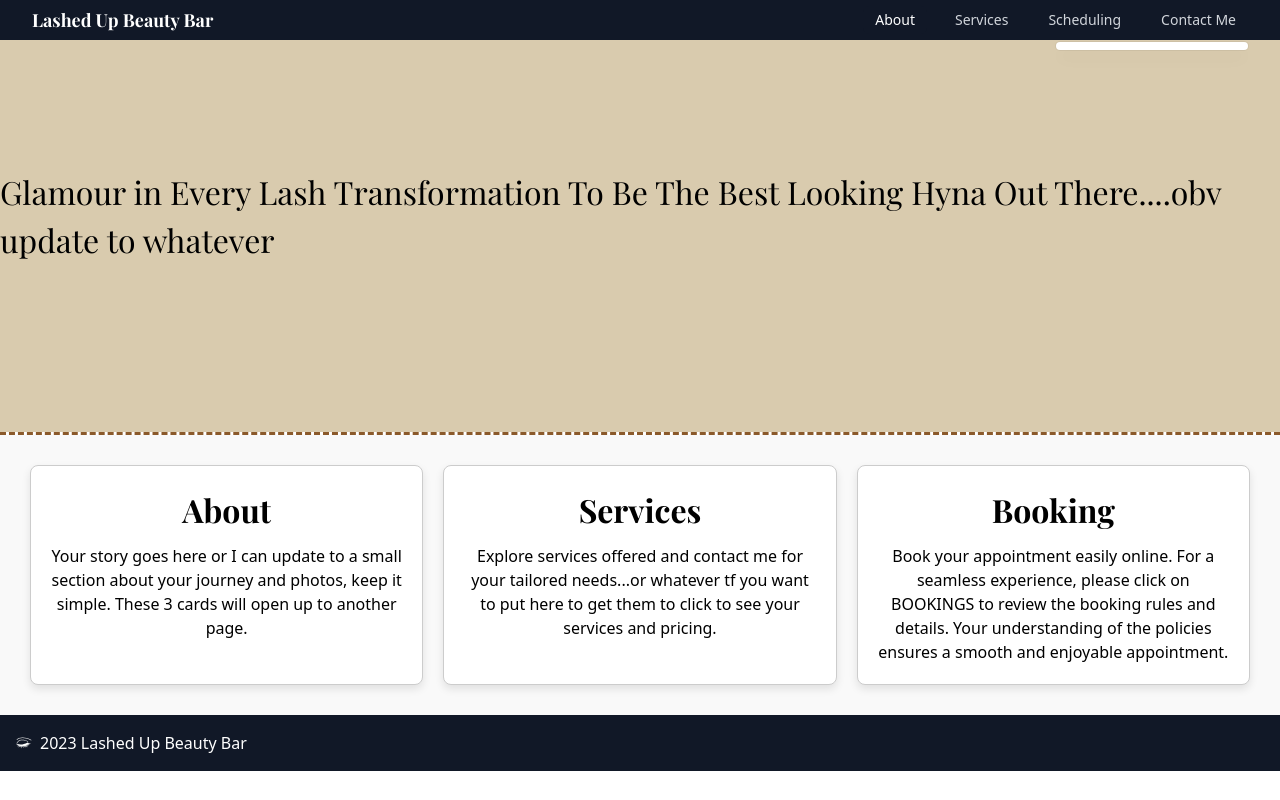
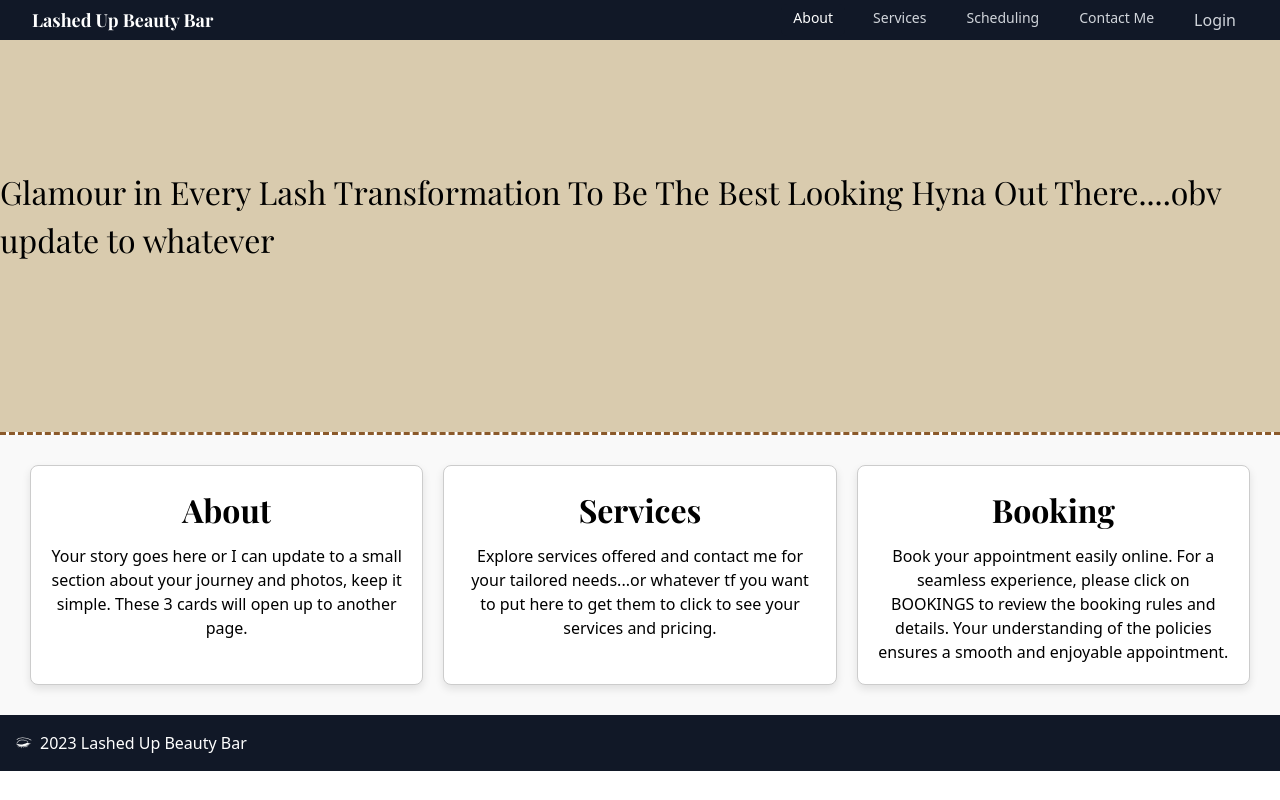
Before and after one commit to galessalazar/lashed.up.beauty, a React (Vite) app in the folder client/: page / in a window 1280 px wide. Built offline with nearby package versions, Linux system fonts and the light colour scheme; a web font is replaced by a local one.

Commit message:
beauty button

```diff
--- a/client/src/components/Navbar.jsx
+++ b/client/src/components/Navbar.jsx
@@ -40,45 +40,10 @@ const Navbar = () => {
               >
                 Contact Me
               </Link>
+
+              <Link to='/login' className="rounded-md px-3 py-1 text sm font-medium text-gray-300 hover:bg-gray-700 hover:text-white">Login</Link>
             </div>
 
-            <div className="relative ml-3">
-              <div
-                className="absolute right-0 z-10 mt-2 w-48 origin-top-right rounded-md bg-white py-1 shadow-lg ring-1 ring-black ring-opacity-5 focus:outline-none"
-                role="menu"
-                aria-orientation="vertical"
-                aria-labelledby="user-menu-button"
-                tabIndex="-1"
-              >
-                {/* <Link
-                  to="#"
-                  className="block px-4 py-1 text-sm text-gray-700"
-                  role="menuitem"
-                  tabIndex="-1"
-                  id="user-menu-item-0"
-                >
-                  Your Profile
-                </Link>
-                <Link
-                  to="#"
-                  className="block px-4 py-1 text-sm text-gray-700"
-                  role="menuitem"
-                  tabIndex="-1"
-                  id="user-menu-item-1"
-                >
-                  Settings
-                </Link>
-                <Link
-                  to="#"
-                  className="block px-4 py-1 text-sm text-gray-700"
-                  role="menuitem"
-                  tabIndex="-1"
-                  id="user-menu-item-2"
-                >
-                  Sign out
-                </Link> */}
-              </div>
-            </div>
           </div>
         </div>
       </div>
```
